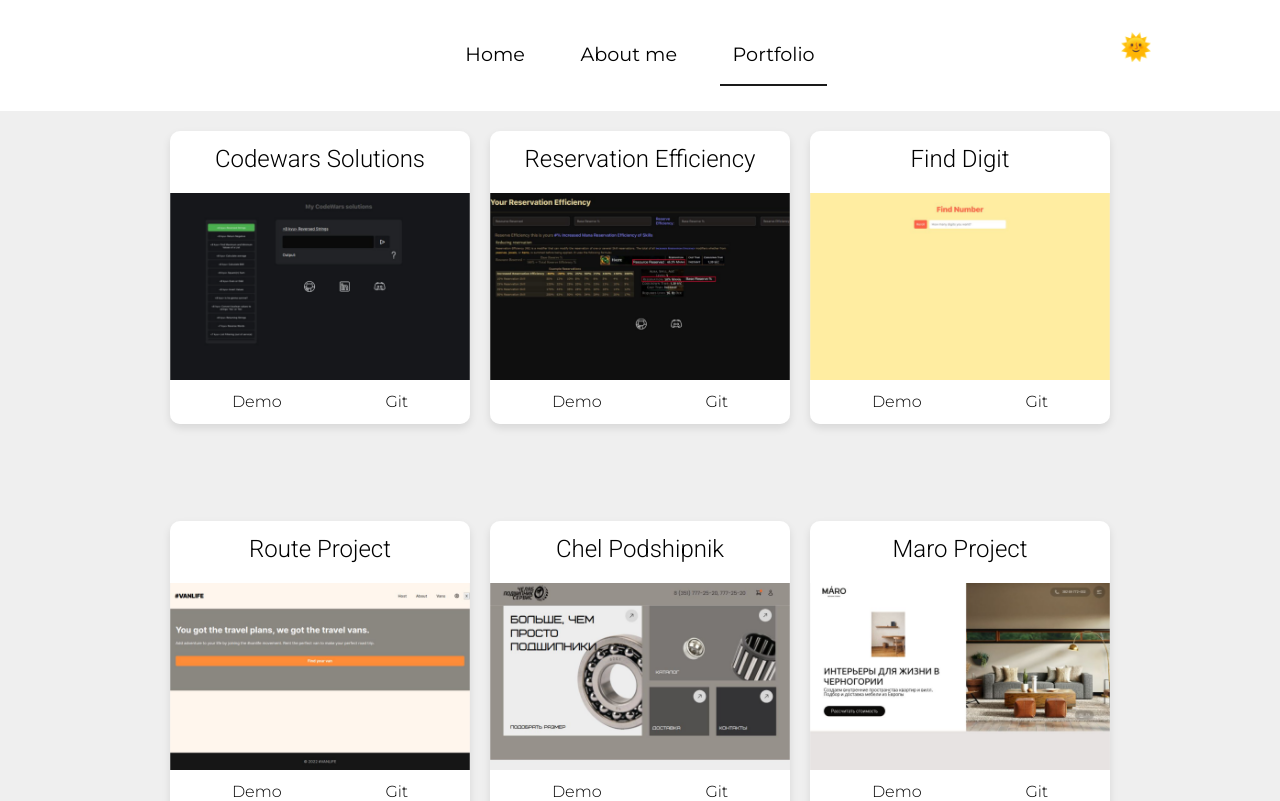
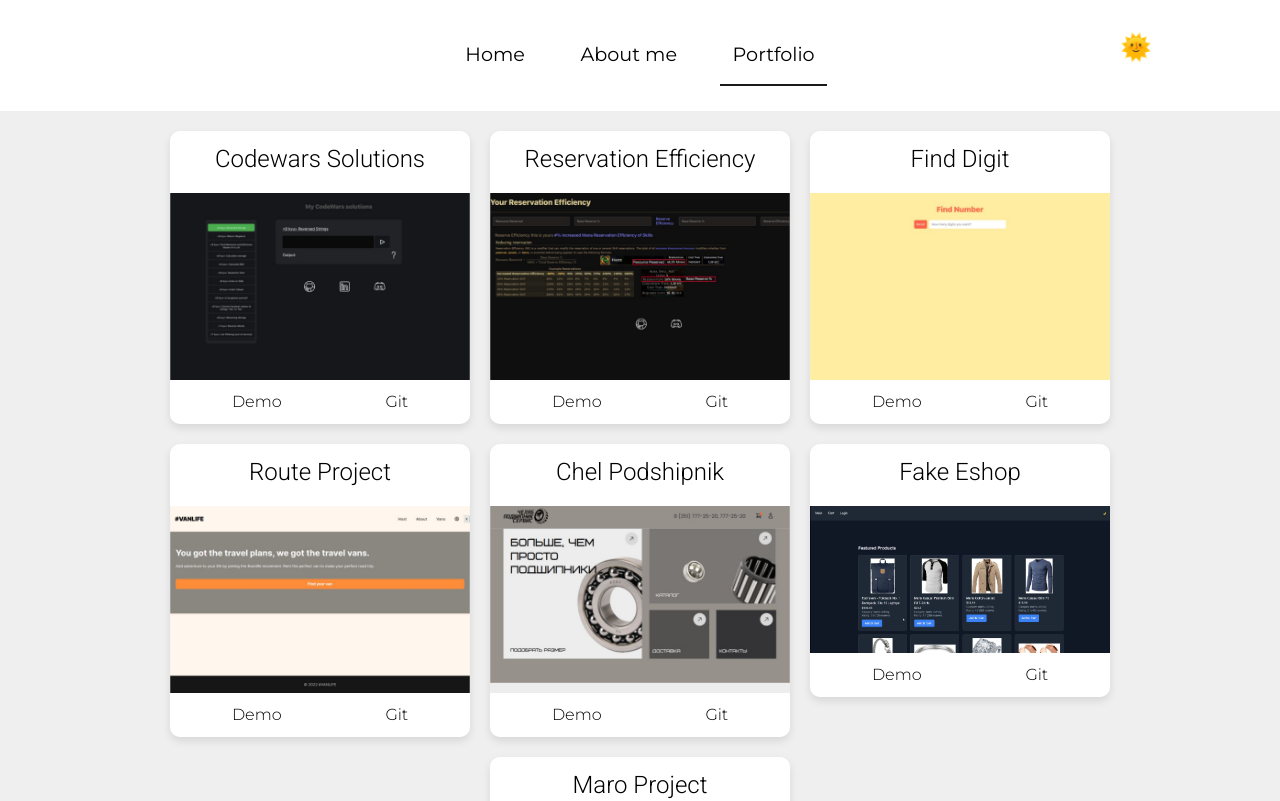
Before and after one commit to artursuvor/my-website, a React (Create React App) app: page /portfolio in a window 1280 px wide. Shown: the top 801 px of the page. Built offline with nearby package versions, Linux system fonts and the light colour scheme.

Commit message:
add fake eshop

```diff
--- a/src/pages/Portfolio/Portfolio.tsx
+++ b/src/pages/Portfolio/Portfolio.tsx
@@ -37,6 +37,12 @@ const Portfolio: React.FC = () => {
       photoUrl: "/img/projects/chel-podshipnik.png"
     },
     {
+      name: "Fake Eshop",
+      demoUrl: "",
+      repoUrl: "https://github.com/artursuvor/next-js-e-shop",
+      photoUrl: "/img/projects/fake-eshop.png"
+    },
+    {
       name: "Maro Project",
       demoUrl: "https://maro-project.vercel.app",
       repoUrl: "https://github.com/artursuvor/maro-project",
```
Also changed, not shown: public/img/projects/fake-eshop.png (added).
